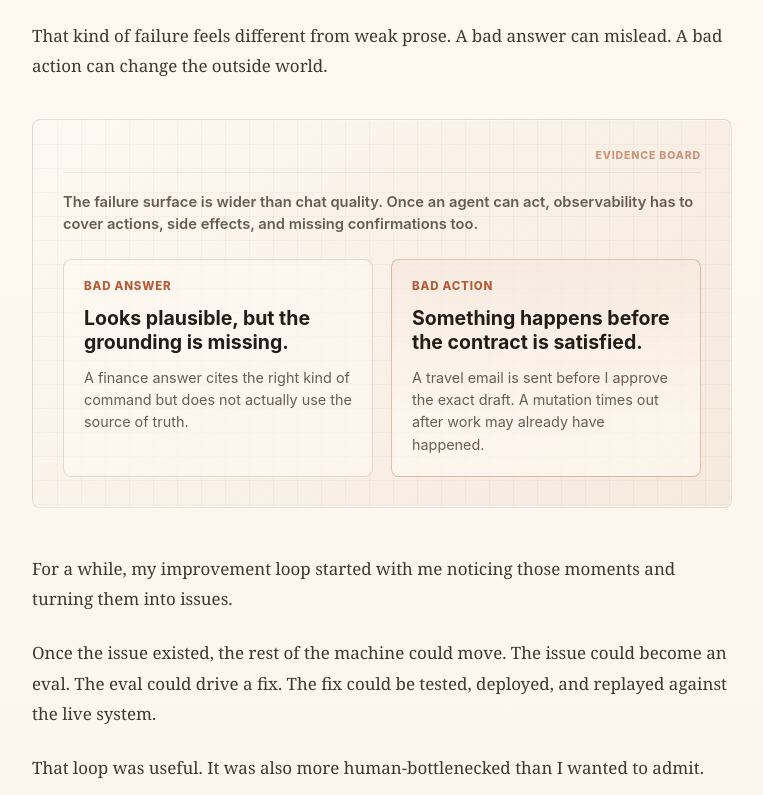
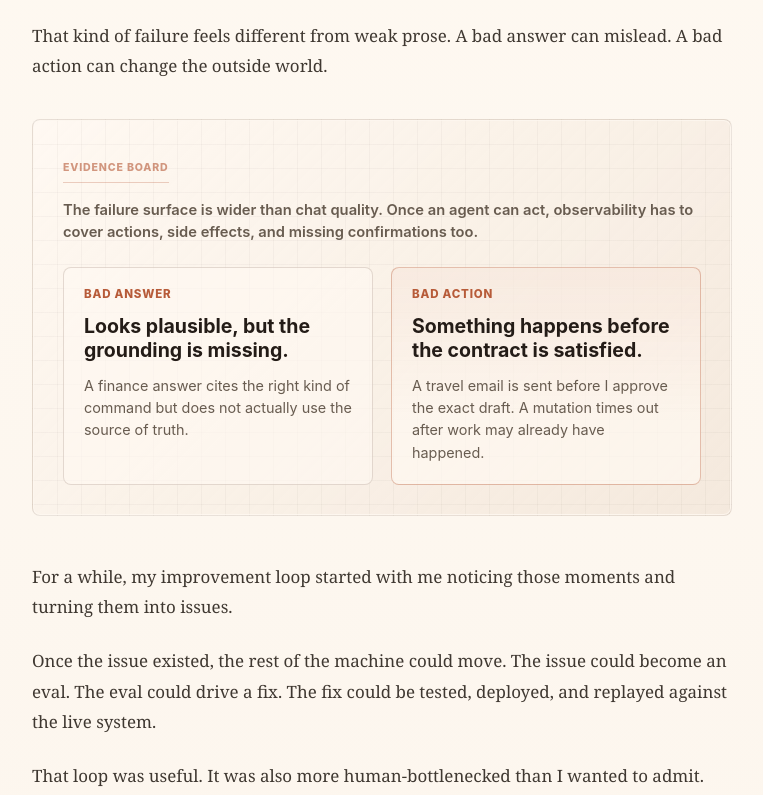
Before and after one commit to danielchu83/personalweb, a website: page articles/self-improving-agents-need-evidence.html in a window 1280 px wide. Shown: the part 925-1720 px from the top of the page, without its empty margins (258-1021 px from the left). Drawn offline with Linux system fonts and the light colour scheme.

```diff
--- a/articles/self-improving-agents-need-evidence.html
+++ b/articles/self-improving-agents-need-evidence.html
@@ -28,7 +28,7 @@
     />
     <meta name="twitter:image" content="https://danielchu.dev/assets/social-preview.jpg" />
     <title>Self-improving agents need evidence, not just autonomy | Daniel Chu</title>
-    <link rel="stylesheet" href="../styles.css?v=agent-evidence-20260605b" />
+    <link rel="stylesheet" href="../styles.css?v=agent-evidence-20260605c" />
     <script src="../scripts/config.js" defer></script>
     <script src="../scripts/analytics.js" defer></script>
     <script src="../scripts/site.js" defer></script>
--- a/styles.css
+++ b/styles.css
@@ -1428,14 +1428,14 @@
 .evidence-board::before {
   content: "evidence board";
   position: static;
-  display: block;
-  width: 100%;
-  max-width: none;
-  margin: 0 0 18px;
-  padding-bottom: 10px;
-  border-bottom: 1px solid rgba(58, 45, 34, 0.08);
+  display: inline-block;
+  width: auto;
+  max-width: 100%;
+  margin: 0 0 16px;
+  padding: 0 0 8px;
+  border-bottom: 1px solid rgba(183, 91, 57, 0.28);
   line-height: 1.1;
-  text-align: right;
+  text-align: left;
 }
 
 .evidence-board figcaption {
```
